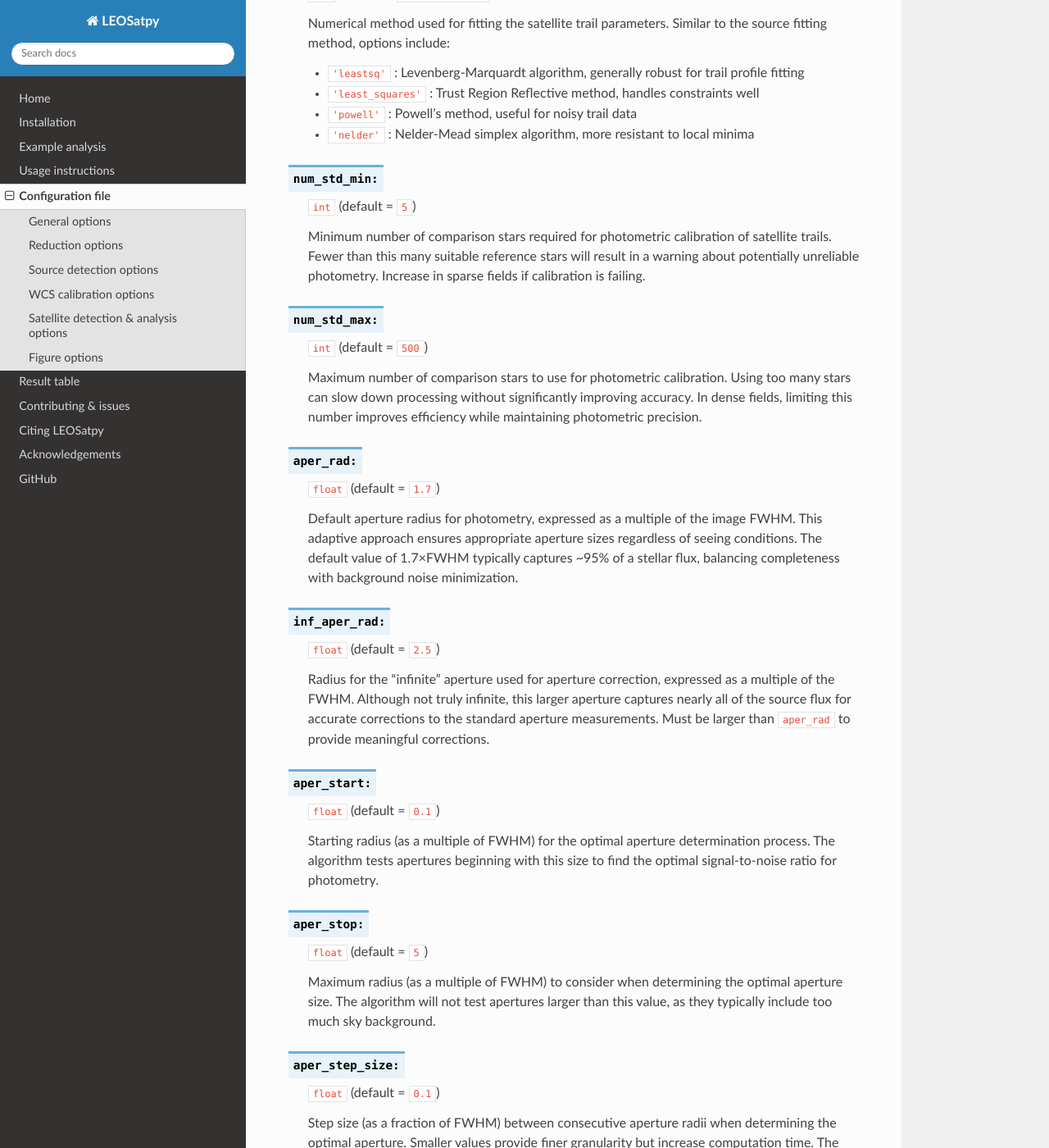
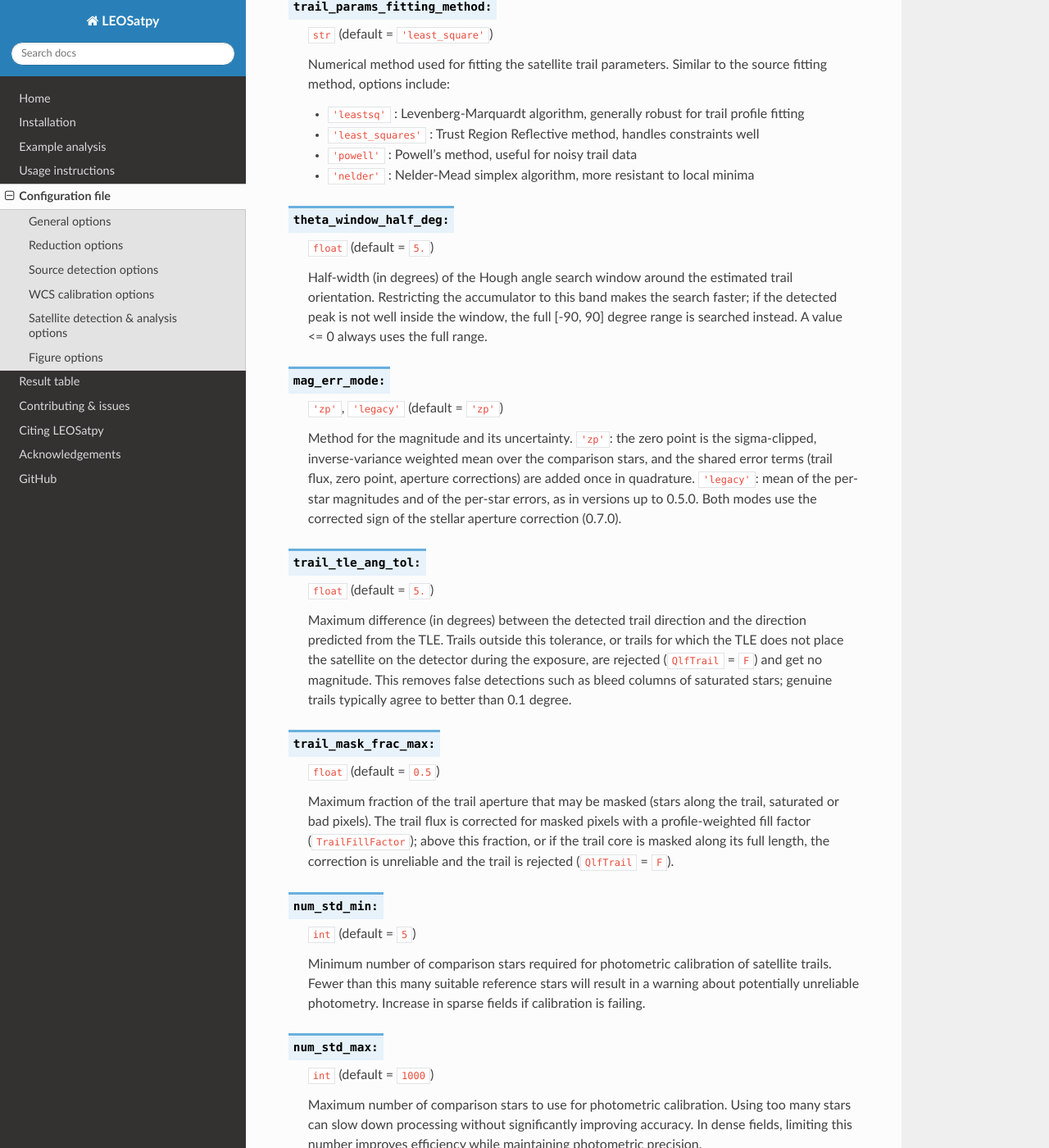
Before and after one commit to CLEOsat-group/leosatpy, a Sphinx documentation site: the page built from docs/source/configfile.rst, in a window 1280 px wide and 1400 px high, scrolled down 16456 px. Shown: the whole window at 82% size. Built offline with Sphinx 7.4.7 and the Read the Docs theme 3.1.0, drawn with Linux system fonts in a browser that asks for light colours; some of the changed text lies outside the part shown.

Commit message:
Docs: bring config, result table and usage pages up to date for 0.7.0
- configfile: document THETA_WINDOW_HALF_DEG, MAG_ERR_MODE,
  TRAIL_TLE_ANG_TOL and TRAIL_MASK_FRAC_MAX; fix the option name
  mem_limit_combine and the NUM_STD_MAX default (1000); describe what the
  aperture options actually do (APER_RAD is a fallback; INF_APER_RAD,
  TRAIL_APER_RAD and INF_TRAIL_APER_RAD are not used; RSKY* only apply to
  the optimum-aperture search); note on CORRECT_GAIN and BUNIT; fix the
  indentation of manual_trail_select_zoom_lvl.
- tablefile: document gain_cor; ObsMag is the trail magnitude and EstMag
  the apparent magnitude; errors are statistical only.
- usage: photometry in electrons, S/N definition, aperture corrections,
  fill-factor correction, magnitude formula, the 0.7.0 sign fix and the
  trail quality checks; remove a duplicate section label so the docs
  build without warnings.

Co-Authored-By: Claude Opus 5.5 <noreply@anthropic.com>

```diff
--- a/docs/source/configfile.rst
+++ b/docs/source/configfile.rst
@@ -364,6 +364,8 @@ Reduction options
    ``True``, ``False`` (default = ``True``)
 
    If ``True`` and the gain is known, applies gain correction to convert pixel values from ADU (Analog-to-Digital Units) to electrons.
+   The unit is written to the ``BUNIT`` header keyword. Calibration and analysis read ``BUNIT`` and convert ADU images to
+   electrons themselves, so both settings give the same magnitudes.
 
 .. _correct_cosmic:
 .. py:function:: correct_cosmic:
@@ -740,6 +742,41 @@ Satellite detection & analysis options
    - ``'powell'`` : Powell's method, useful for noisy trail data
    - ``'nelder'`` : Nelder-Mead simplex algorithm, more resistant to local minima
 
+.. py:function:: theta_window_half_deg:
+
+   ``float`` (default = ``5.``)
+
+   Half-width (in degrees) of the Hough angle search window around the estimated trail orientation. Restricting the
+   accumulator to this band makes the search faster; if the detected peak is not well inside the window, the full
+   [-90, 90] degree range is searched instead. A value <= 0 always uses the full range.
+
+.. py:function:: mag_err_mode:
+
+   ``'zp'``, ``'legacy'`` (default = ``'zp'``)
+
+   Method for the magnitude and its uncertainty. ``'zp'``: the zero point is the sigma-clipped, inverse-variance
+   weighted mean over the comparison stars, and the shared error terms (trail flux, zero point, aperture corrections)
+   are added once in quadrature. ``'legacy'``: mean of the per-star magnitudes and of the per-star errors, as in
+   versions up to 0.5.0. Both modes use the corrected sign of the stellar aperture correction (0.7.0).
+
+.. py:function:: trail_tle_ang_tol:
+
+   ``float`` (default = ``5.``)
+
+   Maximum difference (in degrees) between the detected trail direction and the direction predicted from the TLE.
+   Trails outside this tolerance, or trails for which the TLE does not place the satellite on the detector during
+   the exposure, are rejected (``QlfTrail`` = ``F``) and get no magnitude. This removes false detections such as
+   bleed columns of saturated stars; genuine trails typically agree to better than 0.1 degree.
+
+.. py:function:: trail_mask_frac_max:
+
+   ``float`` (default = ``0.5``)
+
+   Maximum fraction of the trail aperture that may be masked (stars along the trail, saturated or bad pixels).
+   The trail flux is corrected for masked pixels with a profile-weighted fill factor (``TrailFillFactor``); above this
+   fraction, or if the trail core is masked along its full length, the correction is unreliable and the trail is
+   rejected (``QlfTrail`` = ``F``).
+
 .. py:function:: num_std_min:
 
    ``int`` (default = ``5``)
@@ -748,7 +785,7 @@ Satellite detection & analysis options
 
 .. py:function:: num_std_max:
 
-   ``int`` (default = ``500``)
+   ``int`` (default = ``1000``)
 
    Maximum number of comparison stars to use for photometric calibration. Using too many stars can slow down processing without significantly improving accuracy. In dense fields, limiting this number improves efficiency while maintaining photometric precision.
 
@@ -756,13 +793,16 @@ Satellite detection & analysis options
 
    ``float`` (default = ``1.7``)
 
-   Default aperture radius for photometry, expressed as a multiple of the image FWHM. This adaptive approach ensures appropriate aperture sizes regardless of seeing conditions. The default value of 1.7×FWHM typically captures ~95% of a stellar flux, balancing completeness with background noise minimization.
+   Fallback aperture radius for the stellar photometry, expressed as a multiple of the image FWHM.
+   The aperture radius is normally determined from the signal-to-noise ratio of the comparison stars (1.25 times the radius of maximum S/N);
+   this value is used, and the result is flagged (``QlfAperRad`` = ``F``), only if the determined radius exceeds 3×FWHM.
 
 .. py:function:: inf_aper_rad:
 
    ``float`` (default = ``2.5``)
 
-   Radius for the "infinite" aperture used for aperture correction, expressed as a multiple of the FWHM. Although not truly infinite, this larger aperture captures nearly all of the source flux for accurate corrections to the standard aperture measurements. Must be larger than ``aper_rad`` to provide meaningful corrections.
+   Not used. The large aperture for the stellar aperture correction has a radius 1.5×FWHM larger than the optimum aperture.
+   Both apertures share one sky annulus between 1 and 2×FWHM outside the large aperture.
 
 .. py:function:: aper_start:
 
@@ -787,14 +827,18 @@ Satellite detection & analysis options
 
    ``float`` (default = ``2.``)
 
-   Inner radius of the annulus used for background estimation in aperture photometry, expressed as a multiple of the FWHM. This radius should be larger than the aperture radius to avoid including source flux in the background estimation.
+   Inner radius of the sky annulus used while the optimum stellar aperture is determined, expressed as a multiple of the FWHM.
+   For aperture radii larger than ``rskyin`` - 1, the annulus is moved outwards so that it starts 1×FWHM beyond the aperture.
+   The final photometry uses an annulus between 1 and 2×FWHM outside the large aperture.
+   The sky level is the 3σ-clipped median of the annulus pixels.
 
 .. _rskyout:
 .. py:function:: rskyout:
 
    ``float`` (default = ``3.``)
 
-   Outer radius of the annulus used for background estimation, expressed as a multiple of the FWHM. The algorithm estimates the local background from pixels between ``rskyin`` and ``rskyout``. Should be larger than ``rskyin`` to provide adequate sampling of the background.
+   Outer radius of the sky annulus used while the optimum stellar aperture is determined, expressed as a multiple of the FWHM
+   (see ``rskyin``). Must be larger than ``rskyin``.
 
 .. _dt_step_size:
 .. py:function:: dt_step_size:
@@ -807,25 +851,28 @@ Satellite detection & analysis options
 
    ``float`` (default = ``1.5``)
 
-   Default aperture radius for trail photometry, expressed as a multiple of the image FWHM. This adaptive approach ensures appropriate aperture sizes for satellite trails regardless of seeing conditions.
+   Not used. The half-height of the trail aperture is determined from the signal-to-noise ratio of the trail
+   (1.25 times the half-height of maximum S/N).
 
 .. py:function:: inf_trail_aper_rad:
 
    ``float`` (default = ``5``)
 
-   Radius for the "infinite" aperture used for trail aperture correction, expressed as a multiple of the FWHM. This larger aperture captures nearly all of the trail flux for accurate corrections to the standard aperture measurements.
+   Not used. The large aperture for the trail aperture correction has a half-height 5×FWHM larger than the optimum aperture.
+   Both trail apertures share one sky annulus between 1 and 3×FWHM outside the large aperture.
 
 .. py:function:: trail_rskyin:
 
    ``float`` (default = ``5.``)
 
-   Inner radius of the annulus used for background estimation in trail photometry, expressed as a multiple of the FWHM. This radius should be larger than the trail aperture radius to avoid including trail flux in the background estimation.
+   Inner half-height of the rectangular sky annulus used while the optimum trail aperture is determined, expressed as a multiple of the FWHM.
+   For larger apertures the annulus is moved outwards so that it starts 1×FWHM beyond the aperture.
 
 .. py:function:: trail_rskyout:
 
    ``float`` (default = ``6.``)
 
-   Outer radius of the annulus used for background estimation in trail photometry, expressed as a multiple of the FWHM. The algorithm estimates the local background from pixels between ``trail_rskyin`` and ``trail_rskyout``.
+   Outer half-height of the rectangular sky annulus used while the optimum trail aperture is determined (see ``trail_rskyin``).
 
 .. py:function:: trail_aper_start:
 
@@ -882,6 +929,6 @@ Figure options
 
 .. py:function:: manual_trail_select_zoom_lvl:
 
-``float`` (default = ``0.1``)
+   ``float`` (default = ``0.1``)
 
    Zoom level for the manual trail selection figure. This value is a fraction of the original image size.
```
Also changed, not shown: other parts of docs/source/configfile.rst (+1 -1 lines), docs/source/tablefile.rst (+12 -3 lines), docs/source/usage.rst (+26 -5 lines).
